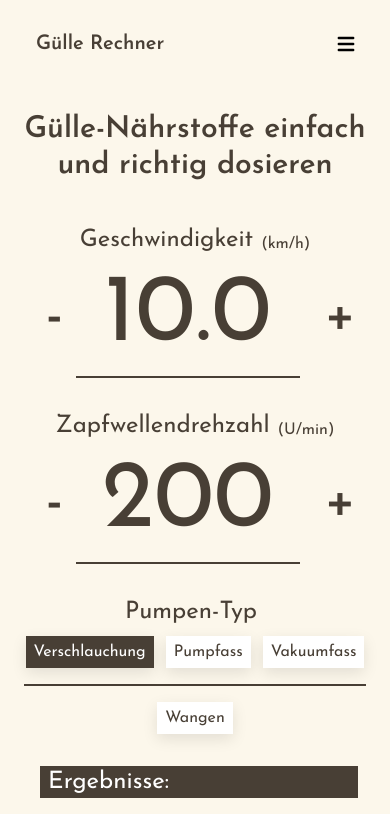
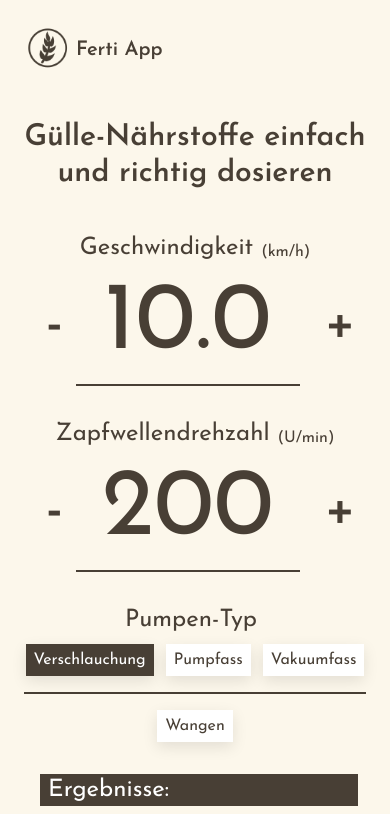
Before and after one commit to mgravemeyer/Ferti, a Next.js app: page / in a window 390 px wide. Shown: the top 814 px of the page. Built offline with nearby package versions, Linux system fonts and the light colour scheme.

Commit message:
added ferti icon

```diff
--- a/components/Navigation.tsx
+++ b/components/Navigation.tsx
@@ -1,36 +1,17 @@
+import Image from "next/image";
+import copyIcon from "../public/ferti-icon.png";
+
 const Navigation = () => {
     return (
         <nav className="bg-white border-gray-200 rounded dark:bg-gray-800 pb-12">
-            <div className="flex flex-wrap justify-between items-center">
-                <a href="" className="flex items-center">
-                    <img src="" className="mr-3 h-6 sm:h-9" alt=""/>
+            <div className="flex flex-wrap items-center">
+                <a href="" className="flex items-center hover:underline">
+                    <div className='flex items-center h-full w-12'>
+                        <Image alt='icon' src={copyIcon} loading={'eager'}/>
+                    </div>
                     <span
-                        className="hover:underline self-center text-xl font-semibold whitespace-nowrap text-kb-green-dark">Gülle Rechner</span>
+                        className="pt-1 pl-1 self-center text-xl font-semibold whitespace-nowrap text-kb-green-dark">Ferti App</span>
                 </a>
-                <button data-collapse-toggle="mobile-menu" type="button"
-                        className="inline-flex items-center p-2 ml-3 text-sm text-gray-500 rounded-lg md:hidden hover:bg-gray-100 focus:outline-none focus:ring-2 focus:ring-gray-200 dark:text-gray-400 dark:hover:bg-gray-700 dark:focus:ring-gray-600"
-                        aria-controls="mobile-menu" aria-expanded="false">
-                    <span className="sr-only">Open main menu</span>
-                    <svg className="w-6 h-6" fill="currentColor" viewBox="0 0 20 20" xmlns="http://www.w3.org/2000/svg">
-                        <path fillRule="evenodd"
-                              d="M3 5a1 1 0 011-1h12a1 1 0 110 2H4a1 1 0 01-1-1zM3 10a1 1 0 011-1h12a1 1 0 110 2H4a1 1 0 01-1-1zM3 15a1 1 0 011-1h12a1 1 0 110 2H4a1 1 0 01-1-1z"
-                              clipRule="evenodd"></path>
-                    </svg>
-                    <svg className="hidden w-6 h-6" fill="currentColor" viewBox="0 0 20 20"
-                         xmlns="http://www.w3.org/2000/svg">
-                        <path fillRule="evenodd"
-                              d="M4.293 4.293a1 1 0 011.414 0L10 8.586l4.293-4.293a1 1 0 111.414 1.414L11.414 10l4.293 4.293a1 1 0 01-1.414 1.414L10 11.414l-4.293 4.293a1 1 0 01-1.414-1.414L8.586 10 4.293 5.707a1 1 0 010-1.414z"
-                              clipRule="evenodd"></path>
-                    </svg>
-                </button>
-                <div className="hidden w-full md:block md:w-auto" id="mobile-menu">
-                    <ul className="flex flex-col mt-4 md:flex-row md:space-x-8 md:mt-0 md:text-sm md:font-medium">
-                        <li>
-                            <a href="#"
-                               className="hover:underline block py-2 pr-4 pl-3 text-kb-green-dark border-b border-gray-100 hover:bg-gray-50 md:hover:bg-transparent md:border-0 md:hover:text-blue-700 md:p-0 dark:text-gray-400 md:dark:hover:text-white dark:hover:bg-gray-700 dark:hover:text-white md:dark:hover:bg-transparent dark:border-gray-700">Über mich</a>
-                        </li>
-                    </ul>
-                </div>
             </div>
         </nav>
     )
```
Also changed, not shown: public/ferti-icon.png (added).
